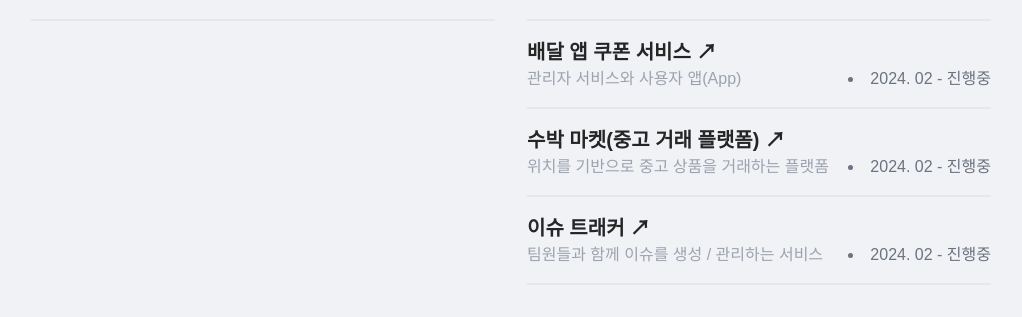
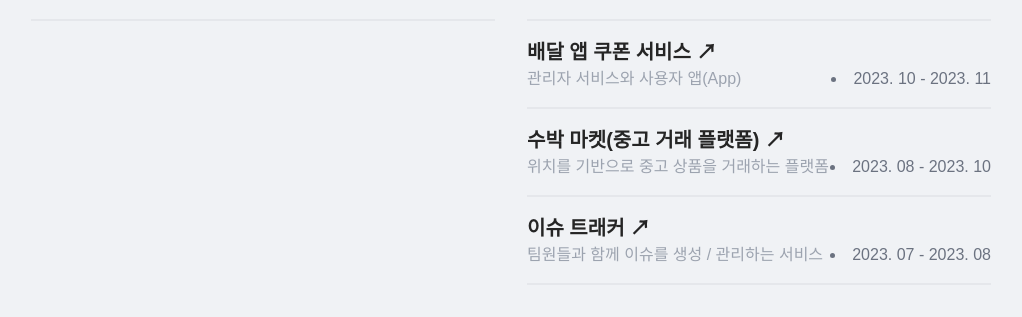
Before and after one commit to qkdflrgs/litae-log, a Next.js app: page /about in a window 1280 px wide. Shown: the part 1487-1804 px from the top of the page, without its empty margins (129-1151 px from the left). Built offline with nearby package versions, Linux system fonts and the light colour scheme.

Commit message:
refactor: change About information

```diff
--- a/src/app/about/page.tsx
+++ b/src/app/about/page.tsx
@@ -175,7 +175,7 @@ export default function AboutPage() {
                   </p>
                 </div>
                 <div className="flex items-end">
-                  <li className="text-gray-500">2024. 02 - 진행중</li>
+                  <li className="text-gray-500">2023. 10 - 2023. 11</li>
                 </div>
               </div>
               <div className="flex justify-between border-b-2 pb-4 dark:border-dark-dp24">
@@ -192,7 +192,7 @@ export default function AboutPage() {
                   </p>
                 </div>
                 <div className="flex items-end">
-                  <li className="text-gray-500">2024. 02 - 진행중</li>
+                  <li className="text-gray-500">2023. 08 - 2023. 10</li>
                 </div>
               </div>
               <div className="flex justify-between border-b-2 pb-4 dark:border-dark-dp24">
@@ -209,7 +209,7 @@ export default function AboutPage() {
                   </p>
                 </div>
                 <div className="flex items-end">
-                  <li className="text-gray-500">2024. 02 - 진행중</li>
+                  <li className="text-gray-500">2023. 07 - 2023. 08</li>
                 </div>
               </div>
             </div>
```
